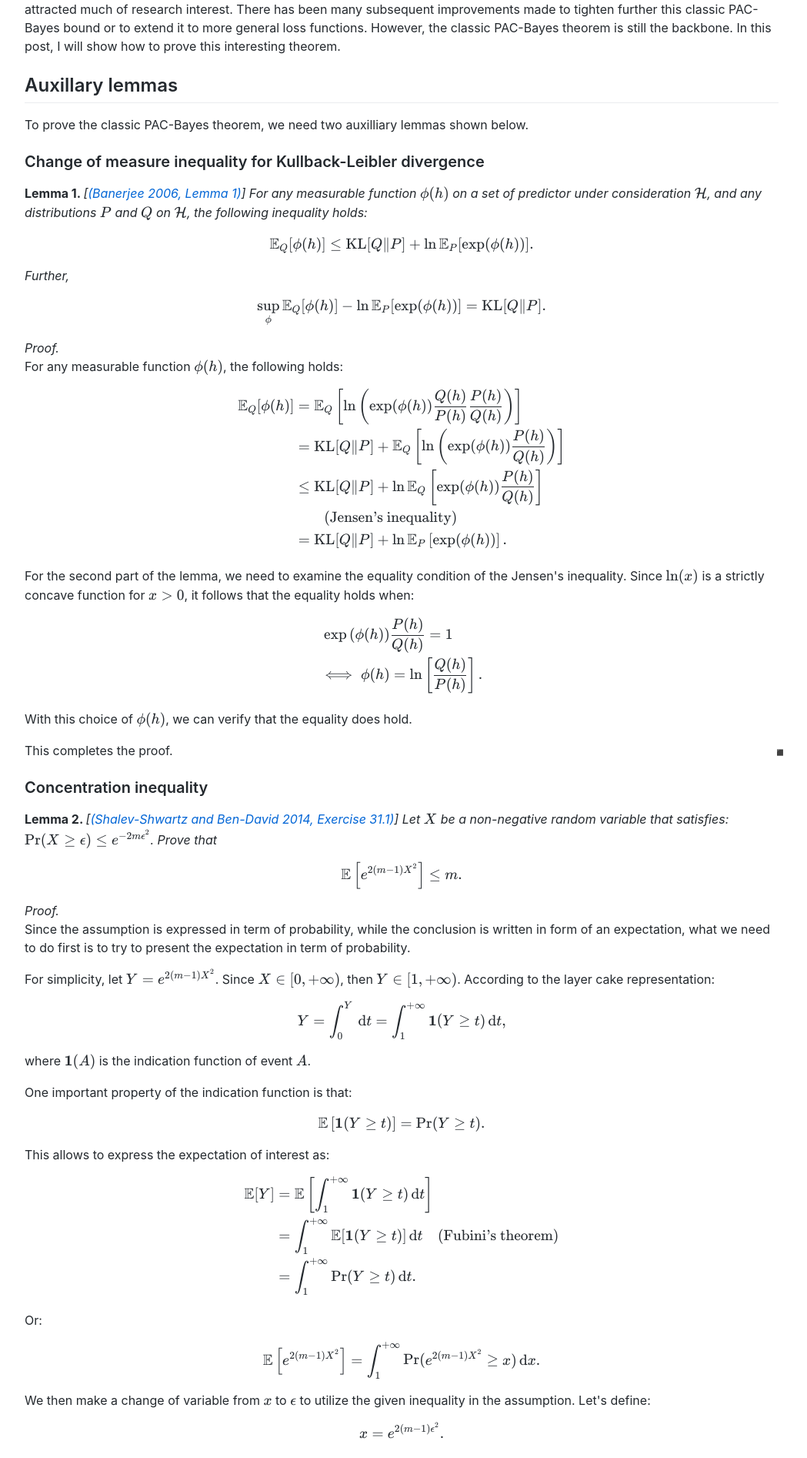
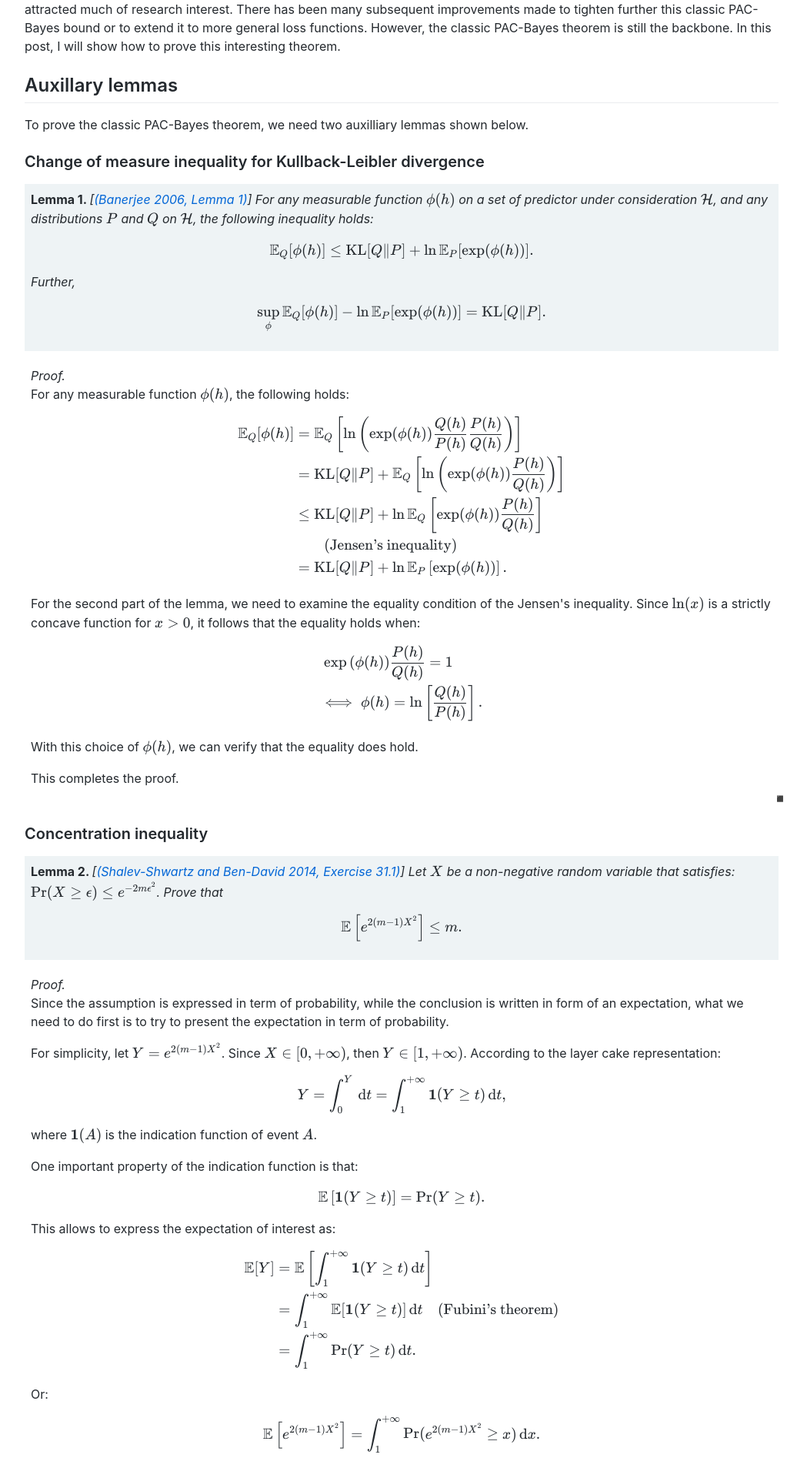
Before and after one commit to cnguyen10/cnguyen10.github.io, a Jekyll site: the page built from _posts/2020-12-26-PAC-Bayes-bound-for-generalization-error.md, in a window 1280 px wide. Shown: the part 393-2287 px from the top of the page at 77% size, without its empty margins (118-1167 px from the left). Built offline with Jekyll 4.4.1, drawn with Linux system fonts in a browser that asks for light colours; nearby versions of some CDN libraries; comment, search, counter and statistics services are not loaded.

Commit message:
Add padding and background color to classes theorem, lemma, definition and proof

```diff
--- a/assets/css/miniLatex.css
+++ b/assets/css/miniLatex.css
@@ -9,7 +9,9 @@ body {
     counter-increment: theorem;
     display: block;
     margin: 12px 0;
+    padding: 0.5em;
     font-style: italic;
+    background-color: #EEF3F5;
 }
 .theorem::before {
     content: 'Theorem ' counter(theorem) '. ';
@@ -22,7 +24,9 @@ font-style: normal;
     counter-increment: theorem;
     display: block;
     margin: 12px 0;
+    padding: 0.5em;
     font-style: italic;
+    background-color: #EEF3F5;
 }
 .lemma::before {
     content: 'Lemma ' counter(theorem) '. ';
@@ -34,6 +38,7 @@ font-style: normal;
 .proof {
     display: block;
     margin: 12px 0;
+    padding: 0.5em;
     font-style: normal;
     position: relative;
 }
@@ -53,7 +58,9 @@ bottom: -2px;
     counter-increment: definition;
     display: block;
     margin: 12px 0;
+    padding: 0.5em;
     font-style: normal;
+    background-color: #EEF3F5;
 }
 .definition::before {
     content: 'Definition ' counter(definition) '. ';
```
Lines whose indentation alone changed are shown as unchanged.
